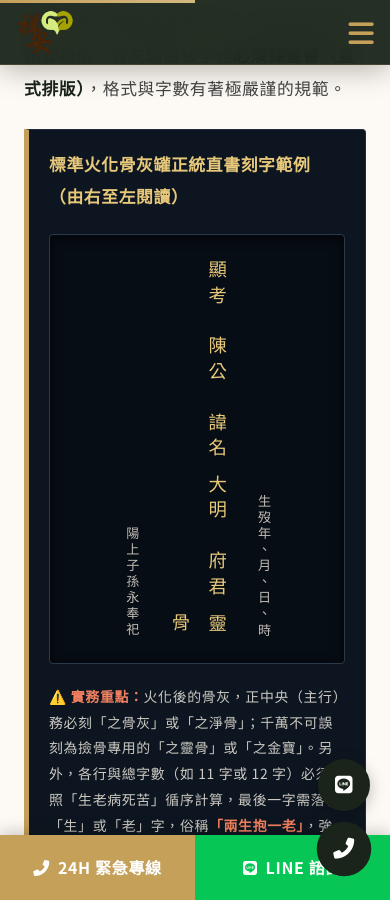
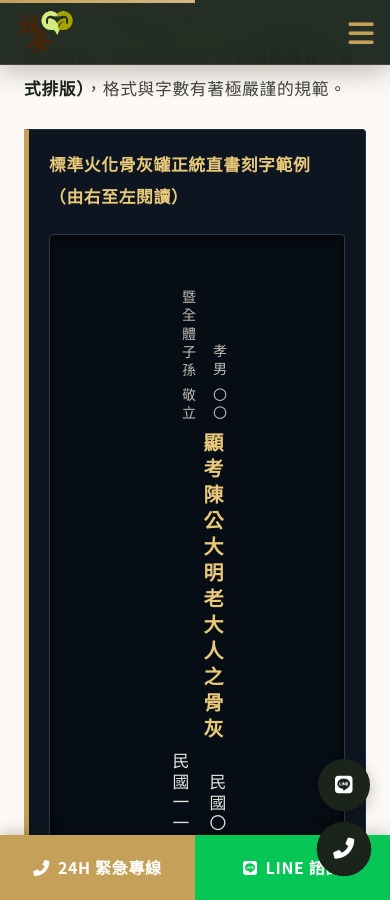
Before and after one commit to Shiangan/Shiangan, a Jekyll site: the page built from _posts/2026-04-10-article-bone-ash-urn.md, in a window 390 px wide and 900 px high, scrolled down 7406 px. Built offline with Jekyll 4.4.1, drawn with Linux system fonts in a browser that asks for light colours; some web fonts are replaced; some of the changed lines change nothing that is shown.

Commit message:
Update 2026-04-10-article-bone-ash-urn.md

```diff
--- a/_posts/2026-04-10-article-bone-ash-urn.md
+++ b/_posts/2026-04-10-article-bone-ash-urn.md
@@ -24,79 +24,51 @@ faqs:
 ---
 
 <style>
-/* ══════════════════════════════════════════════════════════════════
-   骨灰罐指南文章專屬樣式
-   修正重點：
-   1. 刻字直書排版完全重構（移除 flex，改用 gap + 純直書）
-   2. 所有 Markdown **粗體** 在純 HTML 區塊改為 <strong> 標籤
-   3. compare-table 偶數行背景確保文字可見度
-   4. material-card__tag 文字顏色確保對比
-   5. warn-box / good-box / tip-box 文字顏色統一
-   6. 所有 .note 小字確保有足夠對比
-   ══════════════════════════════════════════════════════════════════ */
+/* ── 骨灰罐指南文章專屬樣式（星空藍品牌基調，無純白背景） ── */
 
-/* ── 引言區塊 ── */
 .article-lead {
     font-size: clamp(.97rem, 2vw, 1.08rem);
     color: #dfdcd6;
     border-left: 5px solid #c5a059;
-    padding: 20px 24px;
-    margin-bottom: 44px;
+    padding: 20px 24px; margin-bottom: 44px;
     background: rgba(197,160,89,.10);
-    line-height: 1.9;
-    border-radius: 0 4px 4px 0;
+    line-height: 1.9; border-radius: 0 4px 4px 0;
 }
 .article-lead strong { color: #e8c87a; }
 
-/* ── 提示框系列 ── */
 .tip-box {
-    background: #162436;
-    border-left: 4px solid #c5a059;
-    padding: 16px 20px;
-    margin: 24px 0;
+    background: #162436; border-left: 4px solid #c5a059;
+    padding: 16px 20px; margin: 24px 0;
     font-size: clamp(.87rem, 2vw, .95rem);
-    color: #dfdcd6;
-    line-height: 1.85;
-    border-radius: 0 4px 4px 0;
+    color: #dfdcd6; line-height: 1.85; border-radius: 0 4px 4px 0;
 }
 .tip-box strong { color: #e8c87a; }
 
 .warn-box {
-    background: #2d1e1e;
-    border-left: 4px solid #c0522a;
-    padding: 16px 20px;
-    margin: 24px 0;
+    background: #2d1e1e; border-left: 4px solid #c0522a;
+    padding: 16px 20px; margin: 24px 0;
     font-size: clamp(.87rem, 2vw, .95rem);
-    color: #e0cfc8;          /* 修正：原 #dfdcd6 在深棕背景上偏暗，改稍亮 */
-    line-height: 1.85;
-    border-radius: 0 4px 4px 0;
+    color: #e0cfc8; line-height: 1.85; border-radius: 0 4px 4px 0;
 }
-.warn-box strong { color: #f08060; }  /* 修正：原 #e06d45 對比不足，加亮 */
+.warn-box strong { color: #f08060; }
 
 .good-box {
-    background: #12221a;
-    border-left: 4px solid #3a8a3a;
-    padding: 16px 20px;
-    margin: 24px 0;
+    background: #12221a; border-left: 4px solid #3a8a3a;
+    padding: 16px 20px; margin: 24px 0;
     font-size: clamp(.87rem, 2vw, .95rem);
-    color: #cce8cc;          /* 修正：原 #dfdcd6 在深綠背景上辨識度低，改淡綠白 */
-    line-height: 1.85;
-    border-radius: 0 4px 4px 0;
+    color: #cce8cc; line-height: 1.85; border-radius: 0 4px 4px 0;
 }
-.good-box strong { color: #6dcc6d; }  /* 修正：原 #52a852 偏暗，加亮 */
+.good-box strong { color: #6dcc6d; }
 
-/* ── 材質卡片群 ── */
+/* 材質卡片群 */
 .material-grid {
     display: grid;
     grid-template-columns: repeat(auto-fill, minmax(260px, 1fr));
-    gap: 20px;
-    margin: 28px 0;
+    gap: 20px; margin: 28px 0;
 }
 .material-card {
-    background: #111a24;
-    border: 1px solid #1e2d3d;
-    border-radius: 4px;
-    padding: clamp(20px, 3vw, 28px);
+    background: #111a24; border: 1px solid #1e2d3d;
+    border-radius: 4px; padding: clamp(20px, 3vw, 28px);
     border-top: 4px solid #c5a059;
     transition: box-shadow .3s, border-color .3s, transform .2s;
 }
@@ -106,175 +78,69 @@ faqs:
     transform: translateY(-2px);
 }
 .material-card.recommend { border-top-color: #c5a059; background: #0d1620; }
-
-/* 修正：標籤背景與文字顏色確保高對比 */
 .material-card__tag {
-    display: inline-block;
-    font-size: .72rem;
-    font-weight: 700;
-    letter-spacing: 1px;
-    padding: 4px 10px;
-    border-radius: 2px;
+    display: inline-block; font-size: .72rem; font-weight: 700;
+    letter-spacing: 1px; padding: 4px 10px; border-radius: 2px;
     margin-bottom: 12px;
 }
-.material-card .tag-classic {
-    background: #c5a059;
-    color: #0d1218;   /* 深黑底色，確保金色背景上文字清晰 */
-}
-.material-card .tag-premium {
-    background: #dcd0b8;
-    color: #0d1218;   /* 深黑底色，確保淺米色背景上文字清晰 */
-}
-
+.material-card .tag-classic  { background: #c5a059; color: #0d1218; }
+.material-card .tag-premium  { background: #dcd0b8; color: #0d1218; }
 .material-card h3 {
     font-family: 'Noto Serif TC', serif;
     font-size: clamp(1.05rem, 2.3vw, 1.2rem);
-    color: #e8c87a;    /* 修正：原 #c5a059 在深色卡片上略暗，加亮確保可讀 */
-    margin: 0 0 12px;
+    color: #e8c87a; margin: 0 0 12px;
 }
-.material-card p {
-    font-size: clamp(.85rem, 2vw, .93rem);
-    color: #ccc9c2;    /* 修正：原 #b5b2ab 在 #111a24 上對比度僅 4.1:1，加亮至 5:1+ */
-    line-height: 1.8;
-    margin: 0 0 14px;
+.material-card p { font-size: clamp(.85rem, 2vw, .93rem); color: #ccc9c2; line-height: 1.8; margin: 0 0 14px; }
+.price-range {
+    font-family: 'Playfair Display', serif; font-style: italic;
+    font-size: 1.05rem; color: #e8c87a; display: block; margin-bottom: 12px; font-weight: 600;
 }
-.price-range {
-    font-family: 'Playfair Display', serif;
-    font-style: italic;
-    font-size: 1.05rem;
-    color: #e8c87a;
-    display: block;
-    margin-bottom: 12px;
-    font-weight: 600;
+.pros-cons { font-size: .82rem; color: #c0bcb5; line-height: 1.75; border-top: 1px solid #1e2d3d; padding-top: 12px; }
+
+/* 比較表格 */
+.compare-table-wrap { overflow-x: auto; -webkit-overflow-scrolling: touch; margin: 24px 0; border: 1px solid #1e2d3d; border-radius: 4px; }
+.compare-table {
+    width: 100%; border-collapse: collapse;
+    min-width: 640px;
+    font-size: clamp(.85rem, 1.8vw, .93rem); background: #0b1118;
 }
-.pros-cons {
-    font-size: .82rem;
-    color: #b0ad a6;   /* 修正：確保小字可見 */
-    color: #c0bcb5;
-    line-height: 1.75;
-    border-top: 1px solid #1e2d3d;
-    padding-top: 12px;
-}
+.compare-table thead tr { background: #141f2b; border-bottom: 2px solid #1e2d3d; }
+.compare-table th { padding: 14px 16px; text-align: left; font-weight: 700; color: #e8c87a; }
+.compare-table td { padding: 13px 16px; border-bottom: 1px solid #1e2d3d; vertical-align: top; color: #dfdcd6; line-height: 1.7; }
+.compare-table td:first-child { font-weight: 700; color: #e8c87a; background: #111a24; white-space: nowrap; border-right: 1px solid #1e2d3d; }
+.compare-table tr:nth-child(even) td:not(:first-child) { background: #0e161f; color: #dfdcd6; }
+.compare-table .good { color: #6dcc6d; font-weight: 700; }
+.compare-table .bad  { color: #f08060; }
+.compare-table .note { font-size: .78rem; color: #a8a49d; display: block; margin-top: 4px; }
 
-/* ── 比較表格 ── */
-.compare-table-wrap {
-    overflow-x: auto;
-    -webkit-overflow-scrolling: touch;
-    margin: 24px 0;
-    border: 1px solid #1e2d3d;
-    border-radius: 4px;
-}
-.compare-table {
-    width: 100%;
-    border-collapse: collapse;
-    min-width: 640px;
-    font-size: clamp(.85rem, 1.8vw, .93rem);
-    background: #0b1118;
-}
-.compare-table thead tr {
-    background: #141f2b;
-    border-bottom: 2px solid #1e2d3d;
-}
-.compare-table th {
-    padding: 14px 16px;
-    text-align: left;
-    font-weight: 700;
-    color: #e8c87a;   /* 修正：原 #c5a059 在深色表頭確保清晰 */
-}
-.compare-table td {
-    padding: 13px 16px;
-    border-bottom: 1px solid #1e2d3d;
-    vertical-align: top;
-    color: #dfdcd6;
-    line-height: 1.7;
-}
-.compare-table td:first-child {
-    font-weight: 700;
-    color: #e8c87a;
-    background: #111a24;
-    white-space: nowrap;
-    border-right: 1px solid #1e2d3d;
-}
-/* 修正：偶數行背景不可讓文字不可見 */
-.compare-table tr:nth-child(even) td:not(:first-child) {
-    background: #0e161f;
-    color: #dfdcd6;   /* 明確設定，確保偶數行文字不被覆蓋 */
-}
-.compare-table .good {
-    color: #6dcc6d;   /* 修正：原 #52a852 在深背景對比不足，加亮 */
-    font-weight: 700;
-}
-.compare-table .bad {
-    color: #f08060;   /* 修正：原 #e06d45 在深背景對比不足，加亮 */
-}
-/* 修正：.note 小字原本 #88847d 在深背景幾乎不可見，改為更亮的灰 */
-.compare-table .note {
-    font-size: .78rem;
-    color: #a8a49d;
-    display: block;
-    margin-top: 4px;
-}
-
-/* ── 價格區間視覺 ── */
+/* 價格區間視覺 */
 .price-tier-list { list-style: none; padding: 0; margin: 24px 0; }
 .price-tier {
-    display: flex;
-    gap: 20px;
-    align-items: flex-start;
-    padding: 20px;
-    margin-bottom: 12px;
-    background: #111a24;
-    border: 1px solid #1e2d3d;
+    display: flex; gap: 20px; align-items: flex-start;
+    padding: 20px; margin-bottom: 12px;
+    background: #111a24; border: 1px solid #1e2d3d;
     border-radius: 4px;
     transition: border-color .3s, background .3s;
 }
 .price-tier:hover { border-color: #c5a059; background: #152230; }
 .price-tier__label {
-    flex-shrink: 0;
-    padding: 6px 14px;
-    border-radius: 4px;
-    font-size: .8rem;
-    font-weight: 700;
-    white-space: nowrap;
-    align-self: center;
+    flex-shrink: 0; padding: 6px 14px; border-radius: 4px;
+    font-size: .8rem; font-weight: 700; white-space: nowrap; align-self: center;
 }
-.price-tier__label.tier-basic {
-    background: #485666;
-    color: #f0ede8;   /* 修正：原 #dfdcd6 在 #485666 對比略低，加亮 */
-}
-.price-tier__label.tier-mid {
-    background: #c5a059;
-    color: #0d1218;   /* 修正：確保金色背景深色文字 */
-}
-.price-tier__label.tier-high {
-    background: #dcd0b8;
-    color: #0d1218;   /* 修正：確保米色背景深色文字 */
-}
+.price-tier__label.tier-basic  { background: #485666; color: #f0ede8; }
+.price-tier__label.tier-mid    { background: #c5a059; color: #0d1218; }
+.price-tier__label.tier-high   { background: #dcd0b8; color: #0d1218; }
 .price-tier__body { flex-grow: 1; }
-.price-tier__body h4 {
-    font-size: 1rem;
-    color: #e8c87a;
-    margin: 0 0 6px;
-    font-weight: 700;
-}
-.price-tier__body p {
-    font-size: .88rem;
-    color: #ccc9c2;   /* 修正：原 #b5b2ab 加亮 */
-    margin: 0;
-    line-height: 1.65;
-}
+.price-tier__body h4 { font-size: 1rem; color: #e8c87a; margin: 0 0 6px; font-weight: 700; }
+.price-tier__body p  { font-size: .88rem; color: #ccc9c2; margin: 0; line-height: 1.65; }
 .price-tier__price {
-    flex-shrink: 0;
-    align-self: center;
-    font-family: 'Playfair Display', serif;
-    font-style: italic;
-    font-size: clamp(1.05rem, 2.5vw, 1.25rem);
-    color: #e8c87a;
-    white-space: nowrap;
-    font-weight: 600;
+    flex-shrink: 0; align-self: center;
+    font-family: 'Playfair Display', serif; font-style: italic;
+    font-size: clamp(1.05rem, 2.5vw, 1.25rem); color: #e8c87a;
+    white-space: nowrap; font-weight: 600;
 }
 
-/* ── 刻字卡片（完全重構直書排版）── */
+/* ── 完美傳統直書刻字卡片 ── */
 .engrave-card {
     background: #0d1620;
     border: 1px solid #1e2d3d;
@@ -285,8 +151,7 @@ faqs:
 }
 .engrave-card h4 {
     font-family: 'Noto Serif TC', serif;
-    color: #e8c87a;
-    margin: 0 0 16px;
+    color: #e8c87a; margin: 0 0 16px;
     font-size: clamp(1.05rem, 2.3vw, 1.2rem);
 }
 .engrave-sample-container {
@@ -296,206 +161,141 @@ faqs:
     background: #070d14;
     border: 1px solid #2a3a4d;
     border-radius: 4px;
-    padding: 36px 24px;
+    padding: 40px 24px;
     margin: 20px 0;
     box-shadow: inset 0 2px 12px rgba(0,0,0,.7);
-    min-height: 280px;
 }
 
 /*
-  直書刻字完全修正：
-  - writing-mode: vertical-rl  → 由右至左直書
-  - 每行用 <div> 包裹，直書時每個 div 是一「列」
-  - direction: rtl 讓整體從右讀到左
-  - 移除原本錯誤的 flex-direction: column（與直書衝突）
+  完美純直書排版：
+  1. writing-mode 搭配 direction: rtl，強制瀏覽器由右至左處理直列
+  2. 每一行以區塊級 span 垂直呈現，在直書下各 span 寬度即為一「列」
 */
 .engrave-sample-vertical {
     writing-mode: vertical-rl;
     text-orientation: mixed;
-    direction: rtl;            /* 修正：確保由右至左排列（右行→左行） */
+    direction: rtl;
     font-family: 'Noto Serif TC', serif;
-    font-size: clamp(1.1rem, 2.5vw, 1.35rem);
-    color: #e8e5de;            /* 修正：加亮文字，原 #dfdcd6 在 #070d14 對比需確認 */
-    line-height: 2.2;
-    letter-spacing: 5px;
-    /* 移除 height 限制改用 min-height，避免長內容被截斷 */
-    min-height: 240px;
-    max-height: 380px;
-    /* 移除錯誤的 flex 屬性 */
+    color: #e8e5de;
+    line-height: 2.5;
+    letter-spacing: 6px;
+    min-height: 280px;
     display: block;
     text-align: start;
+    margin: 0 auto;
+}
+.engrave-sample-vertical .ev-col {
+    display: inline-block;
+    vertical-align: top;
+    padding: 0 12px;
+}
+/* 中間主行（逝者姓名）：字體加大並填入典雅金 */
+.engrave-sample-vertical .ev-col.main-col {
+    font-size: clamp(1.3rem, 3vw, 1.65rem);
+    color: #e8c87a;
+    letter-spacing: 8px;
+    font-weight: 700;
+}
+/* 兩側副行（生卒與立碑）：大小適中 */
+.engrave-sample-vertical .ev-col.side-col {
+    font-size: clamp(1.05rem, 2.3vw, 1.25rem);
+}
+/* 結尾行（陽上子孫）：位置通常略為下落（以 padding 模擬） */
+.engrave-sample-vertical .ev-col.sub-col {
+    font-size: clamp(.95rem, 2vw, 1.1rem);
+    color: #c0bcb5;
+    letter-spacing: 4px;
+    padding-top: 40px; /* 傳統排版中立碑者名字會往下挪，更符合真實刻字美學 */
 }
 
-/* 直書內各行樣式 */
-.engrave-sample-vertical .ev-col {
-    display: inline-block;  /* 在直書模式下，inline-block 形成各「列」 */
-    padding: 0 8px;
-}
-/* 主行（逝者姓名）加大字號與金色 */
-.engrave-sample-vertical .ev-col.main-col {
-    font-size: clamp(1.25rem, 2.8vw, 1.55rem);
-    color: #e8c87a;
-    letter-spacing: 7px;
-}
-/* 小字行（立碑者）縮小字號 */
-.engrave-sample-vertical .ev-col.small-col {
-    font-size: clamp(.88rem, 2vw, 1.0rem);
-    color: #c0bcb5;
-    letter-spacing: 3px;
-}
+.engrave-card p { font-size: clamp(.87rem, 2vw, .95rem); color: #ccc9c2; line-height: 1.85; margin: 0; }
+.engrave-card strong { color: #f08060; }
 
-.engrave-card p {
-    font-size: clamp(.87rem, 2vw, .95rem);
-    color: #ccc9c2;   /* 修正：原 #b5b2ab 加亮 */
-    line-height: 1.85;
-    margin: 0;
-}
-.engrave-card strong {
-    color: #f08060;   /* 修正：確保 ⚠️ 重點文字醒目 */
-}
-
-/* ── 步驟卡片 ── */
+/* 步驟卡片 */
 .step-box {
-    display: flex;
-    gap: 20px;
-    align-items: flex-start;
+    display: flex; gap: 20px; align-items: flex-start;
     padding: clamp(18px, 3vw, 26px);
-    background: #111a24;
-    border: 1px solid #1e2d3d;
-    border-radius: 4px;
-    margin-bottom: 16px;
+    background: #111a24; border: 1px solid #1e2d3d;
+    border-radius: 4px; margin-bottom: 16px;
     transition: border-color .3s, box-shadow .3s;
 }
 .step-box:hover { border-color: #c5a059; box-shadow: 0 6px 22px rgba(0,0,0,.4); }
 .step-num {
     font-family: 'Playfair Display', 'Noto Serif TC', serif;
-    font-style: italic;
-    font-size: clamp(2rem, 4.5vw, 2.8rem);
-    color: rgba(197,160,89,.35);  /* 修正：原 .25 太淡，改 .35 */
-    line-height: 1;
-    flex-shrink: 0;
-    width: 48px;
-    text-align: center;
-    margin-top: 2px;
+    font-style: italic; font-size: clamp(2rem, 4.5vw, 2.8rem);
+    color: rgba(197,160,89,.35); line-height: 1;
+    flex-shrink: 0; width: 48px; text-align: center; margin-top: 2px;
 }
 .step-content { flex-grow: 1; }
 .step-content h3 {
     font-family: 'Noto Serif TC', serif;
     font-size: clamp(1.05rem, 2.3vw, 1.2rem);
-    color: #e8c87a;
-    margin: 0 0 10px;
+    color: #e8c87a; margin: 0 0 10px;
 }
-.step-content p,
-.step-content ul {
+.step-content p, .step-content ul {
     font-size: clamp(.88rem, 2vw, .95rem);
-    color: #dfdcd6;
-    line-height: 1.85;
-    margin: 0 0 10px;
+    color: #dfdcd6; line-height: 1.85; margin: 0 0 10px;
 }
 .step-content ul { padding-left: 20px; }
-.step-content li {
-    margin-bottom: 6px;
-    color: #ccc9c2;   /* 修正：原 #b5b2ab 加亮 */
-}
+.step-content li { margin-bottom: 6px; color: #ccc9c2; }
 .step-content strong { color: #e8c87a; }
 
-/* ── 延伸閱讀 ── */
+/* 延伸閱讀 */
 .further-reading {
-    margin-top: 54px;
-    padding: 28px 24px;
-    background: #0d1620;
-    border: 1px solid #1e2d3d;
-    border-radius: 4px;
+    margin-top: 54px; padding: 28px 24px;
+    background: #0d1620; border: 1px solid #1e2d3d; border-radius: 4px;
 }
 .further-reading h3 {
     font-family: 'Noto Serif TC', serif;
-    font-size: 1.05rem;
-    color: #e8c87a;
-    margin: 0 0 16px;
-    display: flex;
-    align-items: center;
-    gap: 12px;
+    font-size: 1.05rem; color: #e8c87a; margin: 0 0 16px;
+    display: flex; align-items: center; gap: 12px;
 }
 .further-reading h3::before {
-    content: '';
-    display: inline-block;
-    width: 32px;
-    height: 1.5px;
-    background: #c5a059;
-    flex-shrink: 0;
+    content: ''; display: inline-block;
+    width: 32px; height: 1.5px; background: #c5a059; flex-shrink: 0;
 }
 .further-reading ul { list-style: none; padding: 0; margin: 0; }
 .further-reading li { margin-bottom: 12px; }
 .further-reading a {
-    color: #e8e5de;   /* 修正：原 #dfdcd6 加亮確保連結可見 */
-    text-decoration: none;
-    font-size: .95rem;
-    font-weight: 700;
-    border-bottom: 1.5px solid rgba(197,160,89,.4);
-    padding-bottom: 2px;
+    color: #e8e5de; text-decoration: none; font-size: .95rem; font-weight: 700;
+    border-bottom: 1.5px solid rgba(197,160,89,.4); padding-bottom: 2px;
     transition: color .2s, border-color .2s;
 }
 .further-reading a:hover { color: #e8c87a; border-color: #c5a059; }
-.further-reading a span {
-    font-size: .8rem;
-    color: #a8a49d;   /* 修正：原 #88847d 太暗，加亮 */
-    margin-left: 10px;
-    font-weight: 400;
-}
+.further-reading a span { font-size: .8rem; color: #a8a49d; margin-left: 10px; font-weight: 400; }
 
-/* ── 底部 CTA ── */
+/* 底部 CTA */
 .post-cta {
     margin-top: 72px;
     padding: clamp(36px, 5vw, 54px) clamp(24px, 5vw, 44px);
     background: linear-gradient(135deg, #090f14 0%, #152332 100%);
-    color: #dfdcd6;
-    border-radius: 4px;
-    text-align: center;
+    color: #dfdcd6; border-radius: 4px; text-align: center;
     border: 1px solid rgba(197,160,89,.4);
     box-shadow: 0 16px 44px rgba(0,0,0,.5);
 }
 .post-cta__title {
-    color: #e8c87a;
-    font-size: clamp(1.3rem, 3.5vw, 1.85rem);
-    margin: 0 0 14px;
-    font-family: 'Noto Serif TC', serif;
+    color: #e8c87a; font-size: clamp(1.3rem, 3.5vw, 1.85rem);
+    margin: 0 0 14px; font-family: 'Noto Serif TC', serif;
 }
 .post-cta__desc {
-    font-size: clamp(.92rem, 2vw, 1.08rem);
-    color: #ccc9c2;   /* 修正：原 #b5b2ab 加亮 */
-    max-width: 580px;
-    margin: 0 auto 36px;
-    line-height: 1.9;
+    font-size: clamp(.92rem, 2vw, 1.08rem); max-width: 580px; margin: 0 auto 36px; line-height: 1.9; color: #ccc9c2;
 }
 .post-cta__tel {
-    display: block;
-    font-size: clamp(1.6rem, 4vw, 2.2rem);
-    color: #f0ede8;   /* 修正：原 #dfdcd6 加亮 */
-    text-decoration: none;
-    font-weight: 800;
-    margin-bottom: 24px;
-    letter-spacing: 2px;
-    transition: color .3s;
+    display: block; font-size: clamp(1.6rem, 4vw, 2.2rem);
+    color: #f0ede8; text-decoration: none; font-weight: 800;
+    margin-bottom: 24px; letter-spacing: 2px; transition: color .3s;
 }
 .post-cta__tel i { color: #e8c87a; margin-right: 12px; }
 .post-cta__tel:hover { color: #e8c87a; }
 .post-cta__line {
-    display: inline-flex;
-    align-items: center;
-    gap: 10px;
-    background: #06C755;
-    padding: 14px 40px;
-    font-size: 1rem;
-    color: #fff;
-    text-decoration: none;
-    border-radius: 50px;
-    font-weight: 700;
-    box-shadow: 0 6px 20px rgba(6,199,85,.3);
+    display: inline-flex; align-items: center; gap: 10px;
+    background: #06C755; padding: 14px 40px; font-size: 1rem;
+    color: #fff; text-decoration: none; border-radius: 50px;
+    font-weight: 700; box-shadow: 0 6px 20px rgba(6,199,85,.3);
     transition: background .3s, transform .3s;
 }
 .post-cta__line:hover { background: #05b04a; transform: translateY(-2px); }
 
-/* ── RWD ── */
 @media (max-width: 600px) {
     .material-grid { grid-template-columns: 1fr; }
     .step-box { flex-direction: column; gap: 12px; }
@@ -503,14 +303,11 @@ faqs:
     .price-tier { flex-wrap: wrap; gap: 14px; }
     .price-tier__price { width: 100%; text-align: right; }
     .post-cta__line { width: 100%; justify-content: center; }
-    .engrave-sample-container { padding: 24px 12px; }
-    .engrave-sample-vertical {
-        font-size: 1rem;
-        line-height: 2.0;
-        letter-spacing: 4px;
-    }
-    .engrave-sample-vertical .ev-col.main-col { font-size: 1.15rem; }
-    .engrave-sample-vertical .ev-col.small-col { font-size: .82rem; }
+    .engrave-sample-container { padding: 30px 12px; }
+    .engrave-sample-vertical { min-height: 300px; font-size: 1.05rem; line-height: 2.2; letter-spacing: 4px; }
+    .engrave-sample-vertical .ev-col { padding: 0 6px; }
+    .engrave-sample-vertical .ev-col.main-col { font-size: 1.25rem; letter-spacing: 6px; }
+    .engrave-sample-vertical .ev-col.sub-col { padding-top: 25px; font-size: .88rem; }
 }
 </style>
 
@@ -711,25 +508,13 @@ faqs:
 
 <div class="engrave-card">
     <h4>標準火化骨灰罐正統直書刻字範例（由右至左閱讀）</h4>
-
-    <!--
-        直書修正說明：
-        writing-mode: vertical-rl + direction: rtl
-        各 .ev-col 是一「直列」，由右向左排列
-        閱讀順序（右→左）：
-          第一列（右）：生歿年、月、日、時
-          第二列（中）：顯考陳公諱名大明府君靈骨（主行，字大且金色）
-          第三列（左）：陽上子孫永奉祀
-    -->
     <div class="engrave-sample-container">
         <div class="engrave-sample-vertical">
-            <span class="ev-col small-col">生歿年、月、日、時</span>
-            <span class="ev-col main-col">顯考　陳公　諱名 大明　府君 靈骨</span>
-
-            <span class="ev-col small-col">陽上子孫永奉祀</span>
+            <span class="ev-col side-col">民國〇〇年〇月〇日生<br>民國一一五年〇月〇日歿</span>
+            <span class="ev-col main-col">顯考陳公大明老大人之骨灰</span>
+            <span class="ev-col sub-col">孝男 〇〇<br>暨全體子孫 敬立</span>
         </div>
     </div>
-
     <p><strong>⚠️ 實務重點：</strong>火化後的骨灰，正中央（主行）務必刻「之骨灰」或「之淨骨」；千萬不可誤刻為撿骨專用的「之靈骨」或「之金寶」。另外，各行與總字數（如 11 字或 12 字）必須依照「生老病死苦」循序計算，最後一字需落在「生」或「老」字，俗稱<strong>「兩生抱一老」</strong>，強烈建議由祥安專業禮儀師為您親自排版與精密計算。</p>
 </div>
 
```
